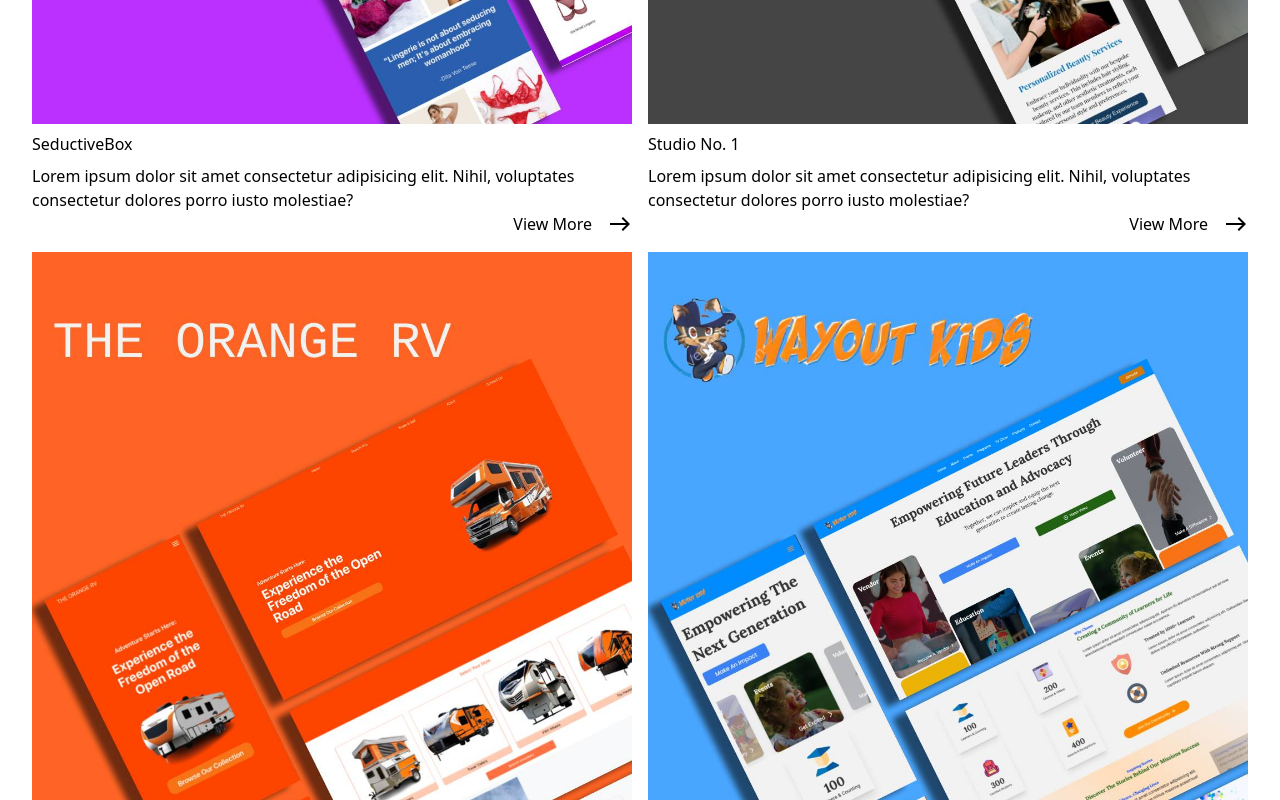
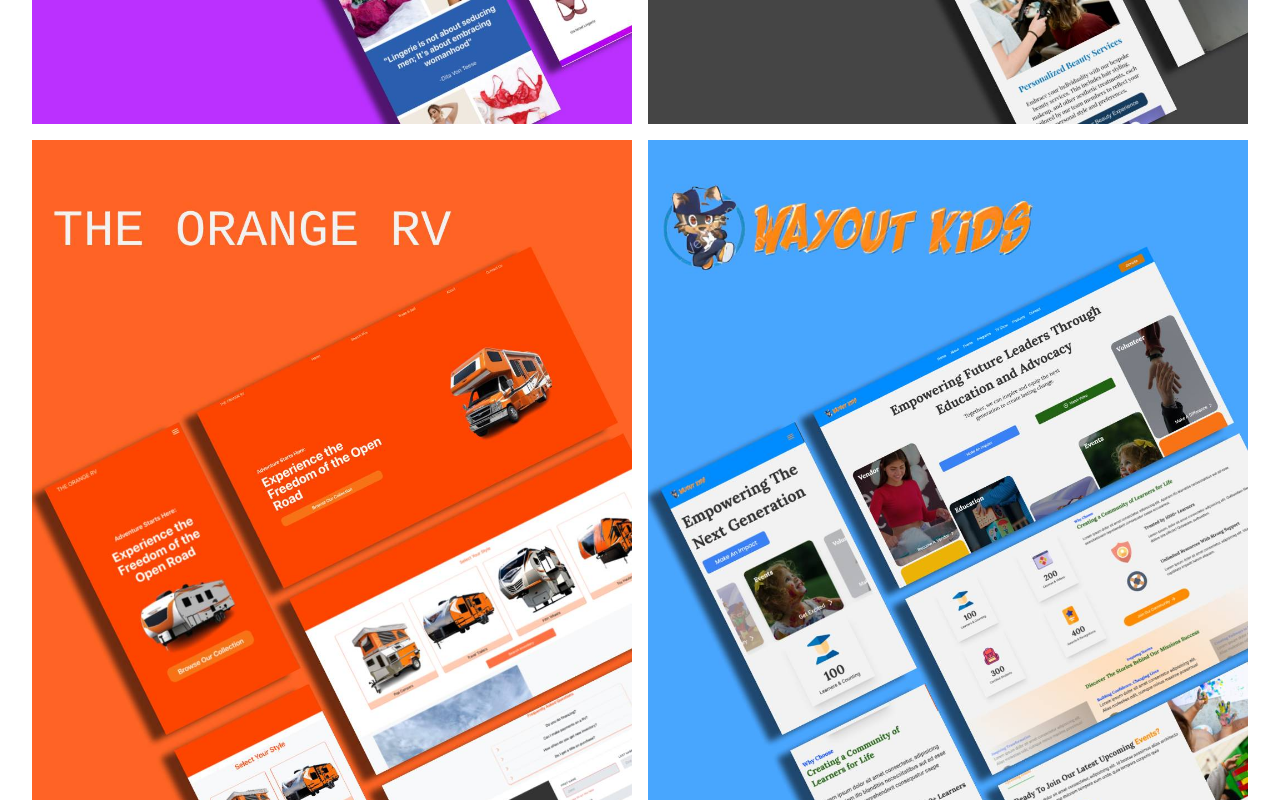
Before and after one commit to Parrasite9/nextwave, a React (Create React App) app: page / in a window 1280 px wide. Shown: the part 1520-2320 px from the top of the page. Built offline with nearby package versions, Linux system fonts and the light colour scheme.

Commit message:
case study image now routes to the details as well, and a div for the content has been set for mobile only

```diff
--- a/src/Components/Home/CaseStudy.jsx
+++ b/src/Components/Home/CaseStudy.jsx
@@ -11,13 +11,17 @@ function CaseStudy() {
             <div className="grid grid-cols-2 gap-4">
                 {CaseStudyData.slice(0, 4).map((casestudy) => (
                     <div key={casestudy.id} className="individual__study">
-                        <img src={casestudy.poster} alt={casestudy.title} />
-                        <h3 className='header py-2'>{casestudy.name}</h3>
-                        <p>Lorem ipsum dolor sit amet consectetur adipisicing elit. Nihil, voluptates consectetur dolores porro iusto molestiae?</p>
+                        <Link className='view__caseStudy flex justify-end' to={`casestudy/${casestudy.name}`}>
+                            <img src={casestudy.poster} alt={casestudy.title} />
+                        </Link>
+                        <div className="caseStudy__description lg:hidden">
+                            <h3 className='header py-2'>{casestudy.name}</h3>
+                            <p>Lorem ipsum dolor sit amet consectetur adipisicing elit. Nihil, voluptates consectetur dolores porro iusto molestiae?</p>
                             <Link className='view__caseStudy flex justify-end' to={`casestudy/${casestudy.name}`}>
                                 <p className='mr-4'>View More</p>
                                 <EastIcon />
                             </Link>
+                        </div>
                     </div>
                 ))}
             </div>
```
